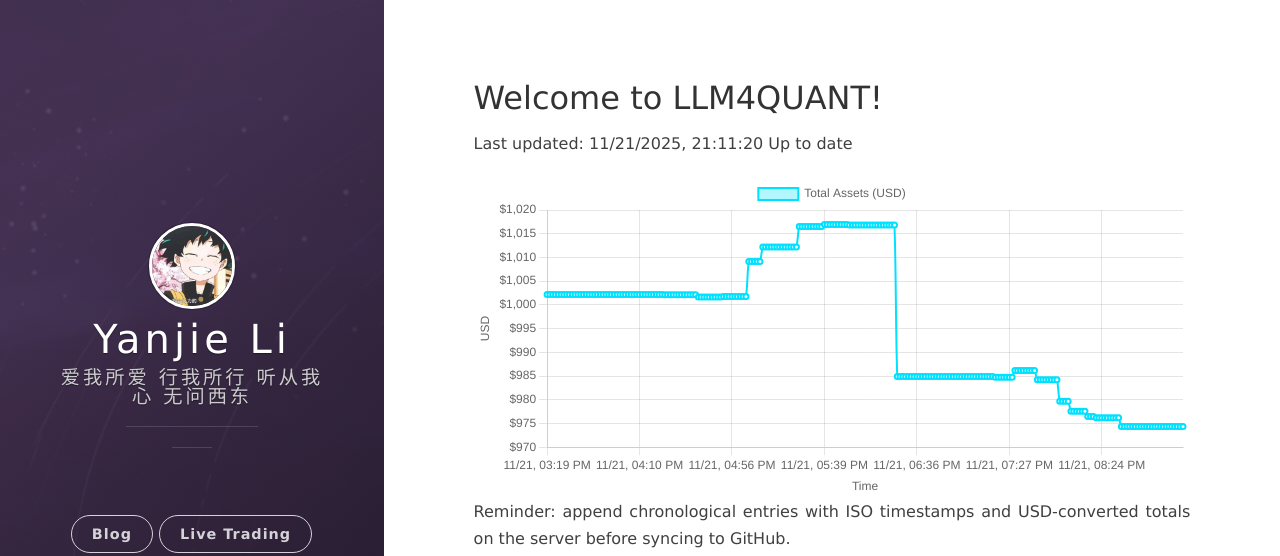
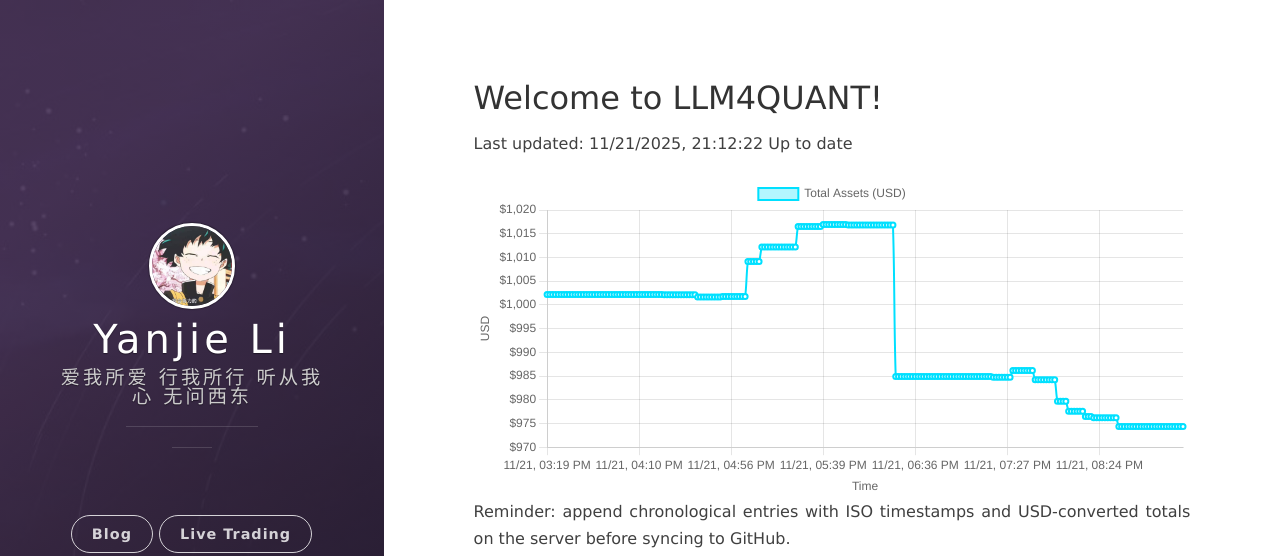
Before and after one commit to leeyegy/leeyegy.github.io, a Jekyll site: the page built from live-trading.html, in a window 1280 px wide. Shown: the top 556 px of the page. Built offline with Jekyll 4.4.1, drawn with Linux system fonts in a browser that asks for light colours; nearby versions of some CDN libraries.

Commit message:
AccountMonitor: update balance history 2025-11-22T05:12:22+08:00

```diff
--- a/assets/data/binance/balance-history.json
+++ b/assets/data/binance/balance-history.json
@@ -1,5 +1,5 @@
 {
-  "generatedAt": "2025-11-22T05:11:20+08:00",
+  "generatedAt": "2025-11-22T05:12:22+08:00",
   "asset": "total_usd_value",
   "history": [
     {
@@ -913,6 +913,10 @@
     {
       "timestamp": "2025-11-22T05:11:20+08:00",
       "totalUsd": 974.36593718
+    },
+    {
+      "timestamp": "2025-11-22T05:12:22+08:00",
+      "totalUsd": 974.36593718
     }
   ]
 }
```
